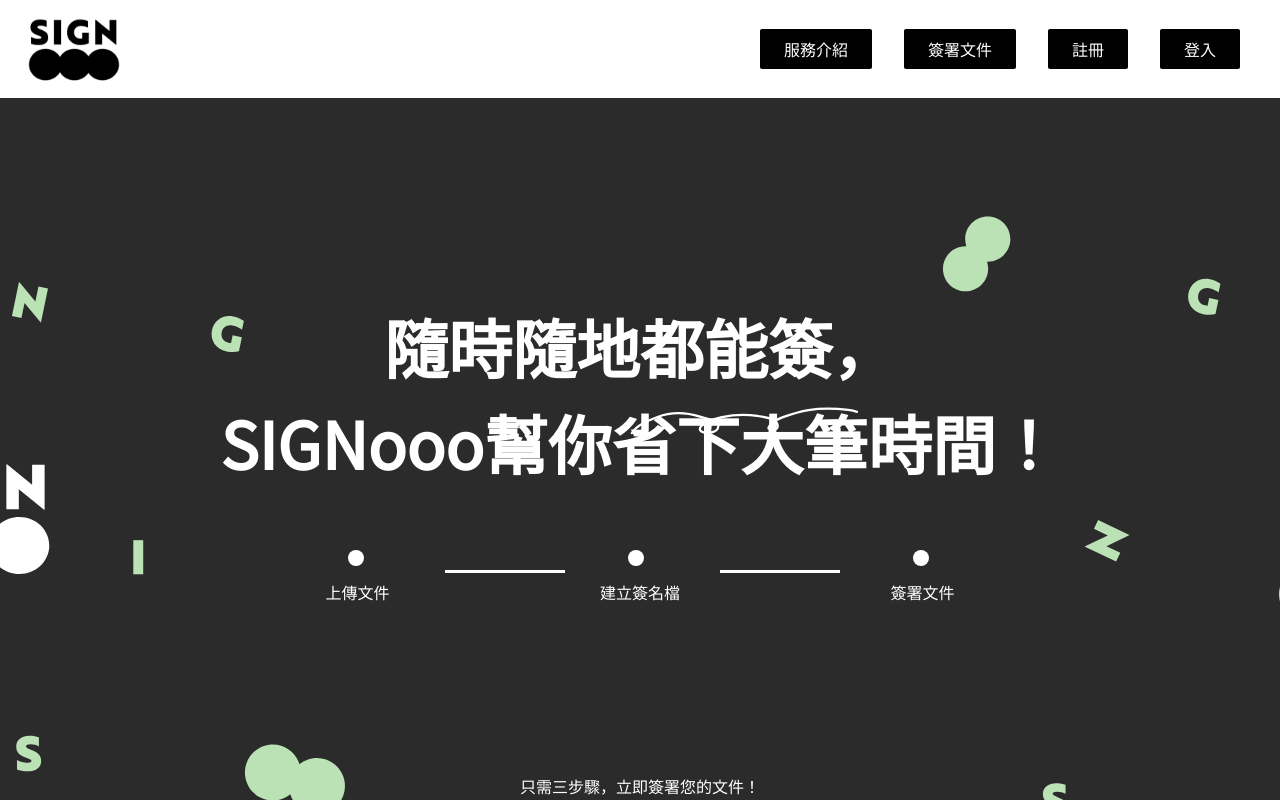
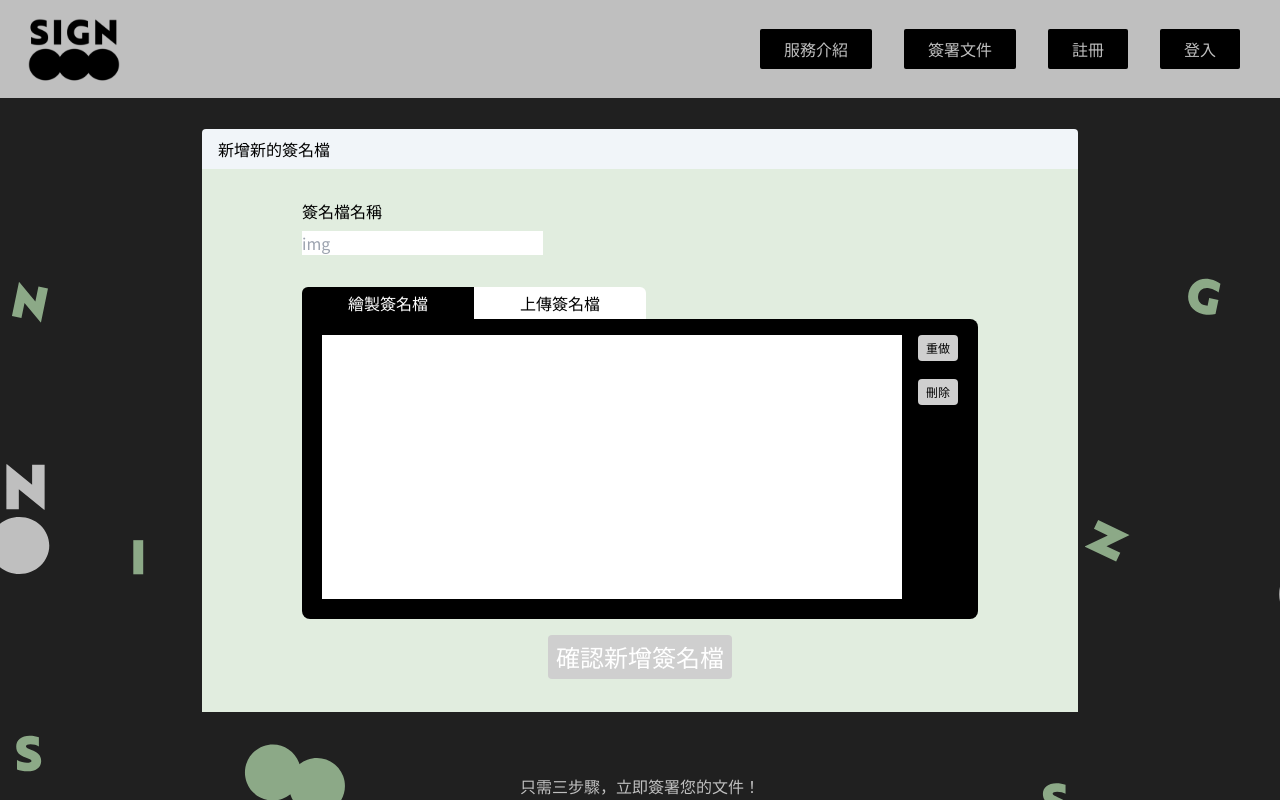
Before and after one commit to eepson123tw/f2eproject, a React (Vite) app: page /#/secondPage in a window 1280 px wide. Built offline with nearby package versions, Linux system fonts and the light colour scheme.

Commit message:
feat:let sign model show

```diff
--- a/src/components/canvas/CanvasArea.jsx
+++ b/src/components/canvas/CanvasArea.jsx
@@ -1,8 +1,11 @@
 import React, { useContext, useState, useRef, useEffect } from 'react';
+import { modalContext } from '../../utils/modalContext';
 export default function CanvasArea(props) {
   const canvasRef = useRef(null);
   // let isPainting = false;
   let [isPainting, setPainting] = useState(false);
+  const { hasSignModelShow, setSignModel } = useContext(modalContext);
+
   const buttonClass = `z-5 resetBtn absolute right-5 top-4 rounded ${
     isPainting ? ' bg-[#6C8268]' : ' bg-[#CFCFCF]'
   } py-1 px-2 text-[12px] ${isPainting ? 'text-white' : 'text-black'} `;
@@ -19,6 +22,7 @@
     const canvas = canvasRef.current;
     const newImg = canvas.toDataURL('image/png');
     localStorage.setItem(props.imgName, newImg);
+    setSignModel(false);
   }
   useEffect(() => {
     const canvas = canvasRef.current;
--- a/src/components/secondPage/SignModel.jsx
+++ b/src/components/secondPage/SignModel.jsx
@@ -1,13 +1,15 @@
 import React, { useContext, useState, useRef, useEffect } from 'react';
 import CanvasArea from '../canvas/CanvasArea';
-
+import { modalContext } from '../../utils/modalContext';
 export default function SignModel() {
   const [tab, setTab] = useState('one');
   const [inputValue, setInputValue] = useState('');
+  const { hasSignModelShow, setSignModel } = useContext(modalContext);
   const tabOneClass = `rounded-tl-md bg-white px-[46px] py-[4px] ${tab === 'one' ? 'active' : ''}`;
   const tabTwoClass = `rounded-tr-md bg-white px-[46px] py-[4px] ${tab === 'two' ? 'active' : ''}`;
 
   return (
+    hasSignModelShow && (
       <div className="fixed top-0 left-0  flex h-[100vh] w-[100vw] items-center justify-center ">
         <div className="absolute top-0 left-0 h-[100%] w-[100%] bg-black opacity-25"></div>
         <div className="relative  z-10 h-[543px] w-[876px]  rounded bg-slate-100">
@@ -21,6 +23,7 @@
               name=""
               id="name"
               className="mb-8"
+              placeholder="img"
               onChange={(e) => {
                 setInputValue(e.target.value);
               }}
@@ -39,5 +42,6 @@
           </div>
         </div>
       </div>
+    )
   );
 }
--- a/src/routes/SecondPage.jsx
+++ b/src/routes/SecondPage.jsx
@@ -9,19 +9,19 @@
 import { useSearchParams } from 'react-router-dom';
 export default function SecondPage() {
   const [hasShow, setShow] = useState(false);
-  const [searchParams, setSearchParams] = useSearchParams();
+  const [hasSignModelShow, setSignModel] = useState(true);
+  const [searchParams, setSignModelShow] = useSearchParams();
 
   let hasMethods = searchParams.get('methods') === 'sign';
 
   return (
     <div className="h-[100vh] overflow-hidden">
       <Header></Header>
-      <modalContext.Provider value={{ hasShow, setShow }}>
+      <modalContext.Provider value={{ hasShow, setShow, hasSignModelShow, setSignModel }}>
         {!hasMethods && <Main></Main>}
         {hasMethods && <Pdf></Pdf>}
-
         <ProcessModal></ProcessModal>
-        {/* <SignModel></SignModel> */}
+        <SignModel></SignModel>
       </modalContext.Provider>
     </div>
   );
--- a/src/utils/modalContext.js
+++ b/src/utils/modalContext.js
@@ -2,5 +2,7 @@
 
 export const modalContext = createContext({
   hasShow: false,
-  setShow: () => {}
+  setShow: () => {},
+  hasSignModelShow: true,
+  setSignModel: () => {}
 });
```
Lines whose indentation alone changed are shown as unchanged.
